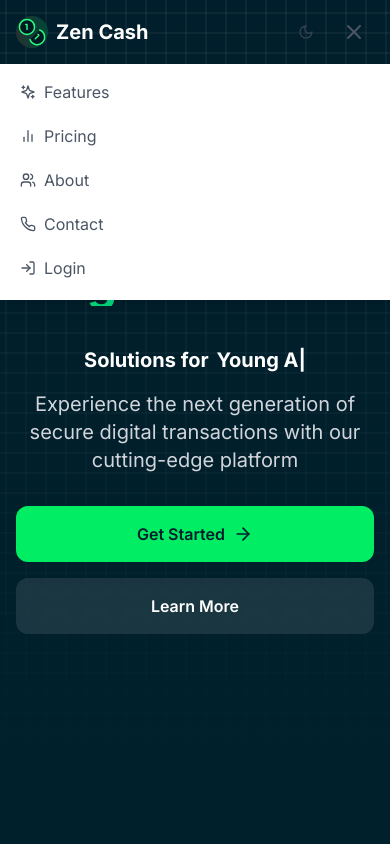
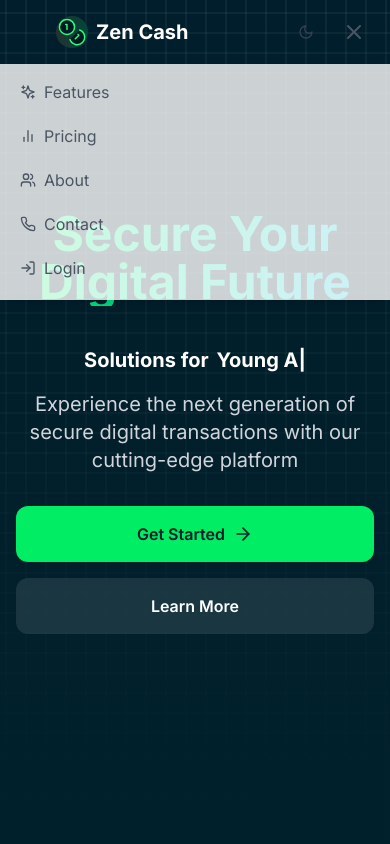
Before and after one commit to Phuc1mperfection/zencash-fe, a React (Vite) app: page / in a window 390 px wide. Both pictures are taken after a click on the button 354 px from the left and 32 px from the top of the page. Shown: the top 844 px of the page. Built offline with nearby package versions, Linux system fonts and the light colour scheme.

Commit message:
style: update Navbar component styles for improved responsiveness and visual consistency

```diff
--- a/src/components/Navbar.tsx
+++ b/src/components/Navbar.tsx
@@ -69,32 +69,34 @@ const Navbar = () => {
 
   return (
     <nav
-      className={`fixed w-full transition-all duration-300 z-40  ${
-        isScrolled ? "bg-white dark:bg-zinc-900" : "bg-transparent"
-      } ${isAuthenticated ? "text-black dark:text-white" : ""}`}
+      className={`fixed w-full transition-all duration-300 z-40 ${
+        isScrolled ? "bg-emerald-100/80 dark:bg-zinc-900/80" : "bg-transparent" //nếu không scroll thì bg trong suốt
+      } ${location.pathname === "/" ? "bg-transparent " : "shadow-none"} ${
+        isScrolled ? "shadow-lg " : ""
+      } ${isScrolled ? "text-black" : "text-black "} ${
+        isAuthenticated ? "text-black dark:text-white" : ""
+      }`}
     >
       <div className="max-w-7xl mx-auto px-4 sm:px-6 lg:px-8">
         <div className="flex items-center justify-between h-16">
           {/* Logo */}
-          <div
-            className="flex-shrink-0 flex items-center cursor-pointer"
+            <div
+            className="flex-shrink-0 flex items-center cursor-pointer md:ml-20 ml-10 transform transition-transform duration-300 hover:scale-110"
             onClick={() => navigate("/")}
-          >
-            {/* <Wallet className="h-8 w-8 text-[#00ed64]" /> */}
+            >
             <img src="/logo.svg" alt="Zen Cash Logo" className="h-8 w-8" />
             <span
               className={`ml-2 text-xl font-bold transition-colors duration-300 ${
-                isScrolled
-                  ? isAuthenticated
-                    ? "text-black dark:text-white "
-                    : "text-[#001e2b] dark:text-white"
-                  : "text-white  "
+              isScrolled
+                ? isAuthenticated
+                ? "text-white dark:text-white "
+                : "text-[#25b661] dark:text-white"
+                : "text-white"
               }`}
             >
               Zen Cash
             </span>
-          </div>
-
+            </div>
           {/* Desktop Navigation */}
           <div className="hidden md:flex items-center space-x-4">
             {/* Theme toggle button */}
@@ -173,7 +175,6 @@ const Navbar = () => {
               </div>
             )}
           </div>
-
           {/* Mobile menu section */}
           <div className="md:hidden flex items-center space-x-3">
             {/* Theme toggle for mobile */}
@@ -207,7 +208,7 @@ const Navbar = () => {
 
       {/* Mobile menu */}
       {isOpen && (
-        <div className="md:hidden bg-white dark:bg-zinc-800 shadow-lg">
+        <div className="md:hidden bg-white/80 dark:bg-zinc-800/80 shadow-lg">
           <div className="px-2 pt-2 pb-3 space-y-1 sm:px-3">
             {isAuthenticated && location.pathname !== "/dashboard" ? (
               <>
```
